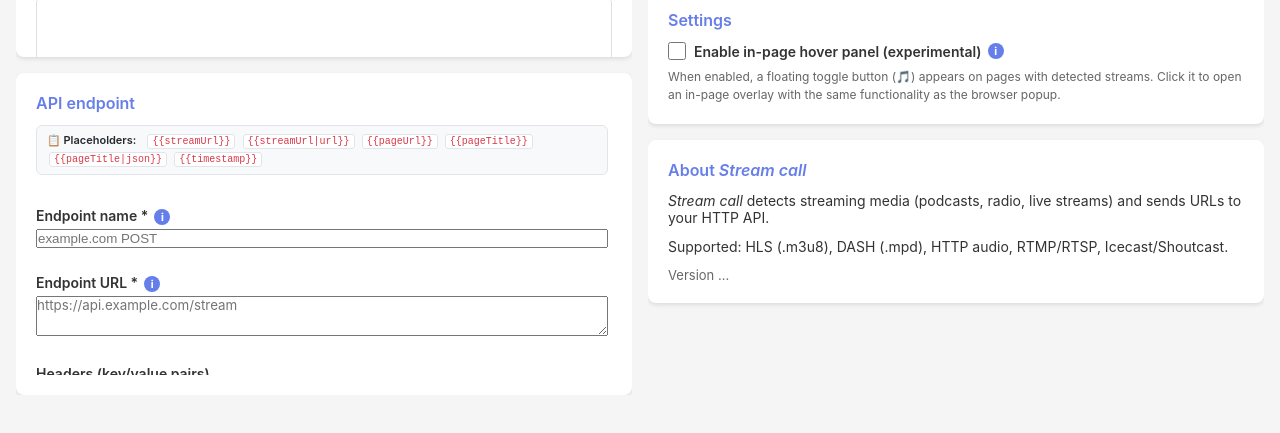
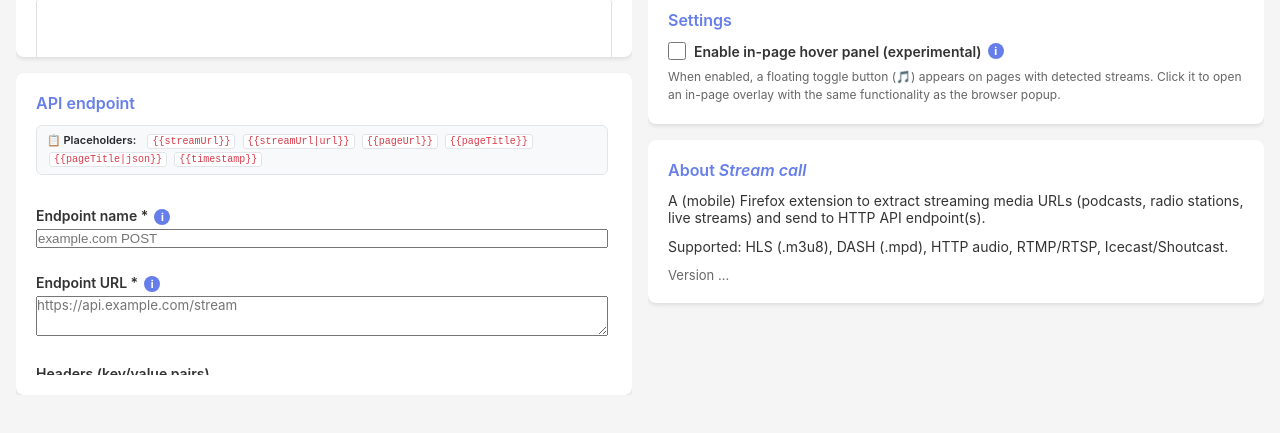
Before and after one commit to ankostis/stream-call, a browser extension: page options.html in a window 1280 px wide. Shown: the part 341-774 px from the top of the page. Drawn offline with Linux system fonts and the light colour scheme.

Commit message:
doc: consistent project Blip & short dest

```diff
--- a/options.html
+++ b/options.html
@@ -1087,8 +1087,8 @@
     <div class="card">
       <h2 class="card-title">About <em>Stream call</em></h2>
       <p style="margin-bottom: 0.75rem;">
-        <em>Stream call</em> detects streaming media (podcasts, radio, live streams) and
-        sends URLs to your HTTP API.
+        A (mobile) Firefox extension to extract streaming media URLs (podcasts, radio
+        stations, live streams) and send to HTTP API endpoint(s).
       </p>
       <p style="margin-bottom: 0.75rem;">
         Supported: HLS (.m3u8), DASH (.mpd), HTTP audio, RTMP/RTSP, Icecast/Shoutcast.
```
Also changed, not shown: popup.html (+1 -1 lines), README.md, manifest.json.
